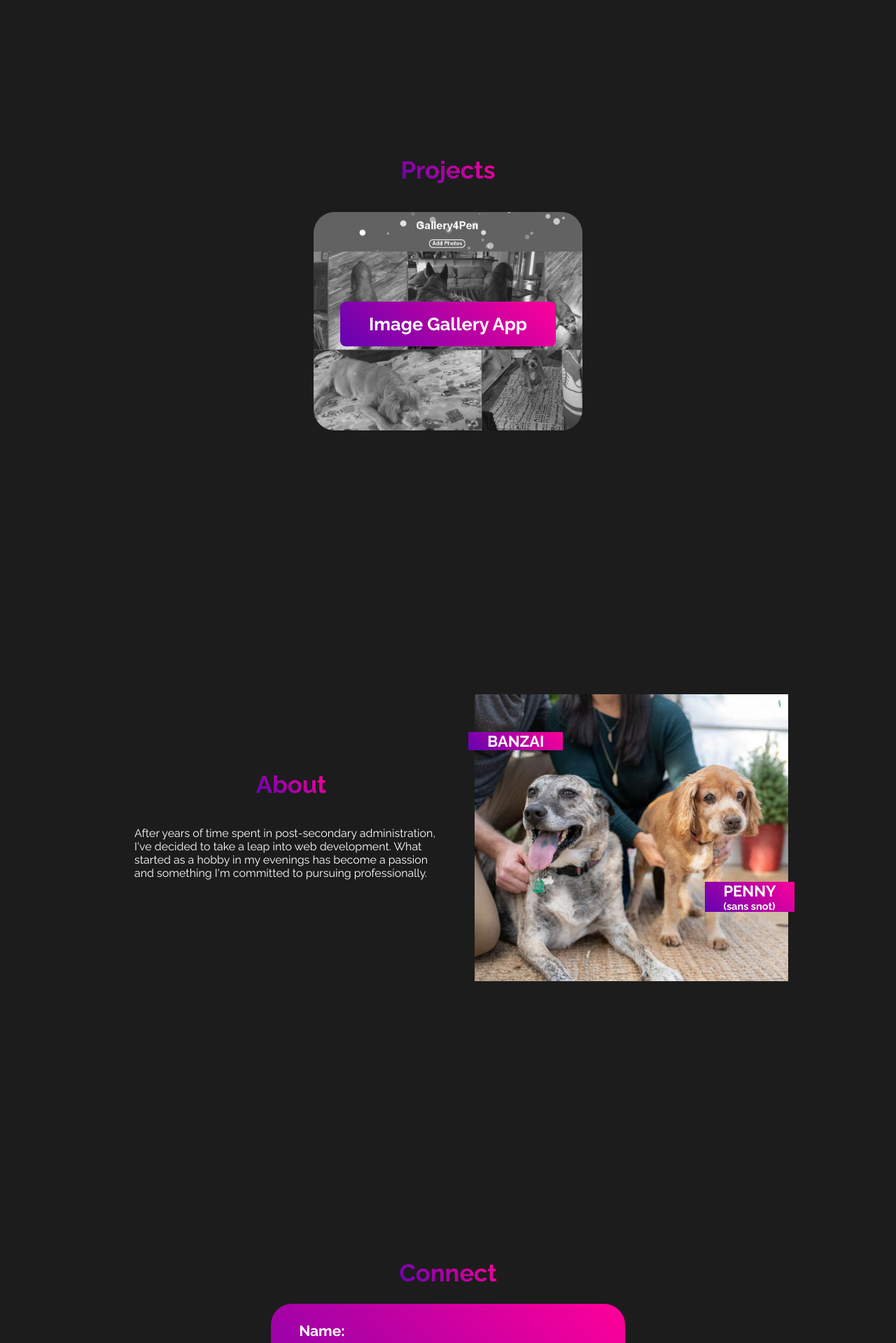
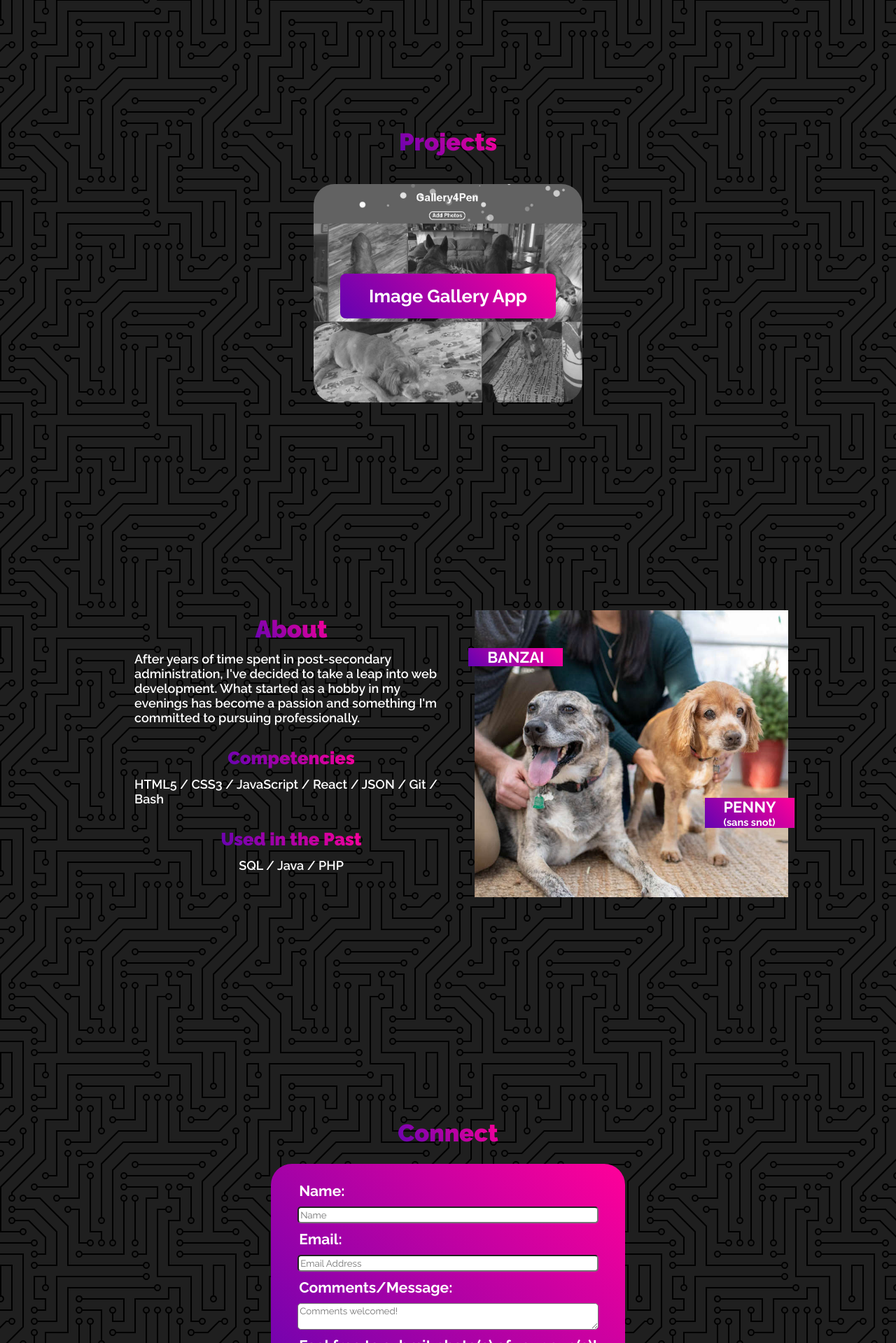
Before and after one commit to justigo86/iamotto, a React (Create React App) app: page / in a window 1280 px wide. Shown: the part 881-2800 px from the top of the page at 70% size. Built offline with nearby package versions, Linux system fonts and the light colour scheme.

Commit message:
Small changes. Added background svg, updated About section, resized elements.

```diff
--- a/src/components/About.js
+++ b/src/components/About.js
@@ -10,7 +10,7 @@ const media = {
 }
 
 const AboutContainer = styled.div `
-    height: 100vh;
+    height: 90vh;
     display: flex;
     align-items: center;
     justify-content: center;
@@ -27,9 +27,6 @@ const AboutInfoContainer = styled.div`
     justify-content: center;
     flex-direction: column;
     margin: 3vw;
-    & > * {
-        margin: 0 0 5vh;
-    }
     ${media.mobile} {
         width: 70vw;
     }
@@ -40,10 +37,19 @@ const AboutTitle = styled.h1`
     background-image: linear-gradient(45deg, #6303B1, #ff0099);
     -webkit-background-clip: text;
     -webkit-text-fill-color: transparent;
+    font-weight: 900;
+    margin: 0 0 1.5vh;
 `
 
-// const AboutParagraph = styled.p`
-// `
+const AboutSubHeadings = styled(AboutTitle)`
+    font-size: calc(18px + (24 - 14) * ((100vw - 300px) / (1600 - 300)));
+`
+
+const AboutParagraph = styled.p`
+    font-size: calc(12px + (22 - 14) * ((100vw - 300px) / (1600 - 300)));
+    font-weight: 600;
+    margin: 0 0 4vh;
+`
 
 const AboutImageContainer = styled.div`
     position: relative;
@@ -87,10 +93,14 @@ const About = () => {
         <AboutContainer id='about'>
             <AboutInfoContainer data-aos='fade-right'>
                 <AboutTitle>About</AboutTitle>
-                <p>After years of time spent in post-secondary administration,
+                <AboutParagraph>After years of time spent in post-secondary administration,
                     I've decided to take a leap into web development.
                     What started as a hobby in my evenings has become a passion
-                    and something I'm committed to pursuing professionally.</p>
+                    and something I'm committed to pursuing professionally.</AboutParagraph>
+                <AboutSubHeadings>Competencies</AboutSubHeadings>
+                <AboutParagraph>HTML5 / CSS3 / JavaScript / React / JSON / Git / Bash</AboutParagraph>
+                <AboutSubHeadings>Used in the Past</AboutSubHeadings>
+                <AboutParagraph>SQL / Java / PHP</AboutParagraph>
             </AboutInfoContainer>
             <AboutImageContainer data-aos='fade-left'>
                 <BanzaiTitle>BANZAI</BanzaiTitle>
--- a/src/components/Connect.js
+++ b/src/components/Connect.js
@@ -4,7 +4,7 @@ import AOS from 'aos';
 import "aos/dist/aos.css";
 
 const ConnectContainer = styled.div `
-    height: 100vh;
+    height: 90vh;
     display: flex;
     align-items: center;
     justify-content: center;
@@ -15,8 +15,9 @@ const ConnectTitle = styled.h1`
     font-size: calc(24px + (28 - 14) * ((100vw - 300px) / (1600 - 300)));
     margin: 3vh;
     background-image: linear-gradient(45deg, #6303B1, #ff0099);
-        -webkit-background-clip: text;
-        -webkit-text-fill-color: transparent;
+    -webkit-background-clip: text;
+    -webkit-text-fill-color: transparent;
+    font-weight: 900;
 `
 
 const ConnectFormContainer = styled.div`
--- a/src/components/Hero.js
+++ b/src/components/Hero.js
@@ -39,7 +39,7 @@ const IntroContainer = styled.div `
     top: 18vh;
     left: 8vw;
     transform: rotate(-25deg);
-
+    font-weight: 900;
     animation: ${heroLoad} .7s;
 
     & > * {
@@ -69,7 +69,6 @@ const HeroLinks = styled.div `
         background-image: linear-gradient(45deg, #6303B1, #ff0099);
         -webkit-background-clip: text;
         -webkit-text-fill-color: transparent;
-        font-weight: bolder;
     }
 `
 
@@ -95,7 +94,7 @@ const imageLoad = keyframes `
 `
 
 const Image = styled.img `
-    filter: grayscale(100%) opacity(40%);
+    filter: grayscale(100%) brightness(60%);
     position: absolute;
     max-height: 60vh;
     max-width: 60vw;
--- a/src/components/Projects.js
+++ b/src/components/Projects.js
@@ -11,7 +11,7 @@ const media = {
 }
 
 const ProjectContainer = styled.div `
-    height: 100vh;
+    height: 90vh;
     display: flex;
     align-items: center;
     justify-content: center;
@@ -22,8 +22,9 @@ const ProjectTitle = styled.h1`
     margin: 5vh;
     font-size: calc(24px + (28 - 14) * ((100vw - 300px) / (1600 - 300)));
     background-image: linear-gradient(45deg, #6303B1, #ff0099);
-        -webkit-background-clip: text;
-        -webkit-text-fill-color: transparent;
+    -webkit-background-clip: text;
+    -webkit-text-fill-color: transparent;
+    font-weight: 900;
 `
 
  const ProjectOneCardHeader = styled.div`
--- a/src/index.css
+++ b/src/index.css
@@ -2,6 +2,7 @@
   font-family: "Raleway";
   src: url('./fonts/Raleway-VariableFont_wght.ttf');
 }
+/* @import './photos/circuit-board.svg'; */
 
 :root {
   /* Main Primary color */
@@ -54,6 +55,7 @@
 }
 
 body {
-  background-color: #1c1c1c;
+  background-image: url('./photos/circuit-board.svg');
+  background-color: #1f1f1f;
   color: hsl(0, 0%, 100%);
 }
```
Also changed, not shown: src/photos/circuit-board.svg (added).
